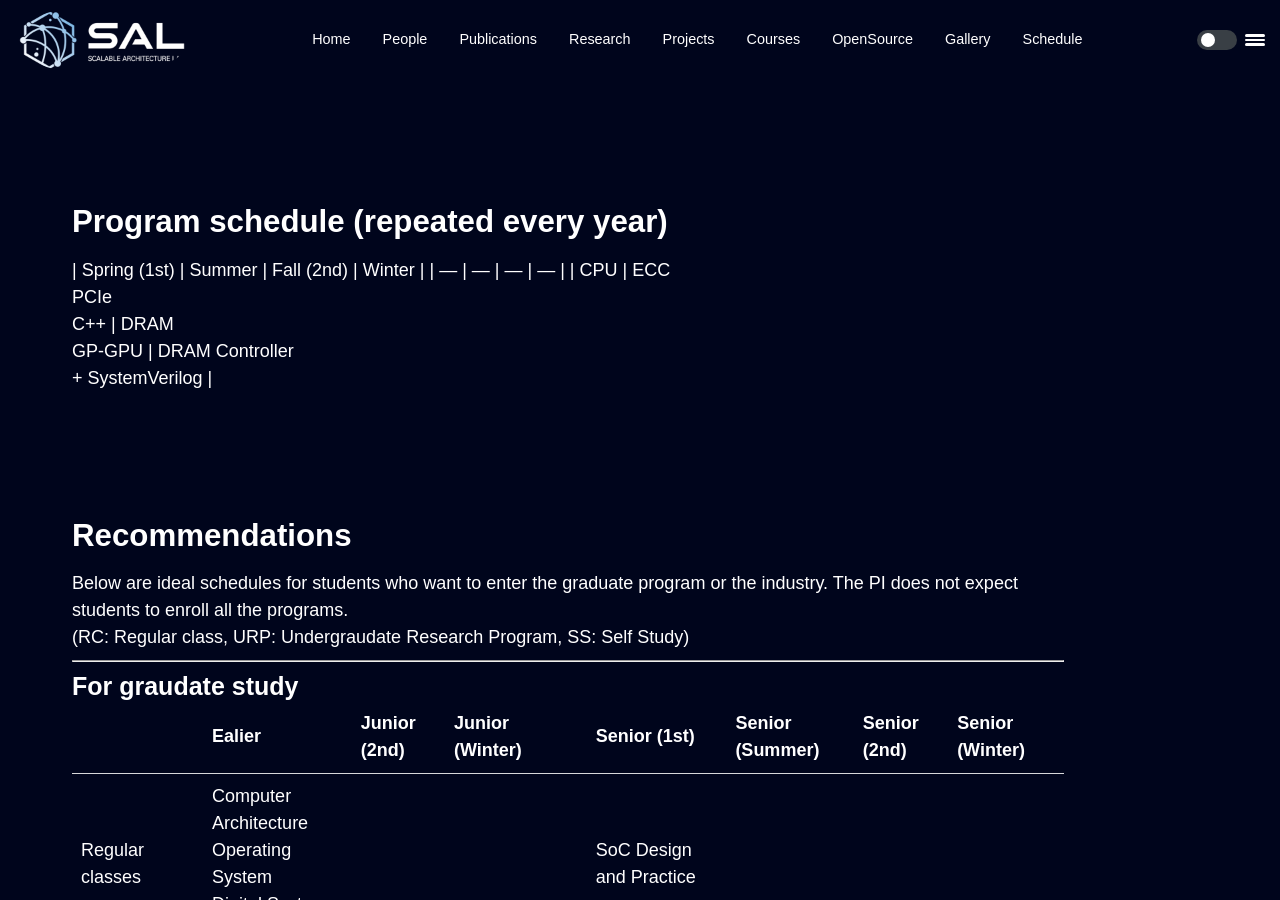
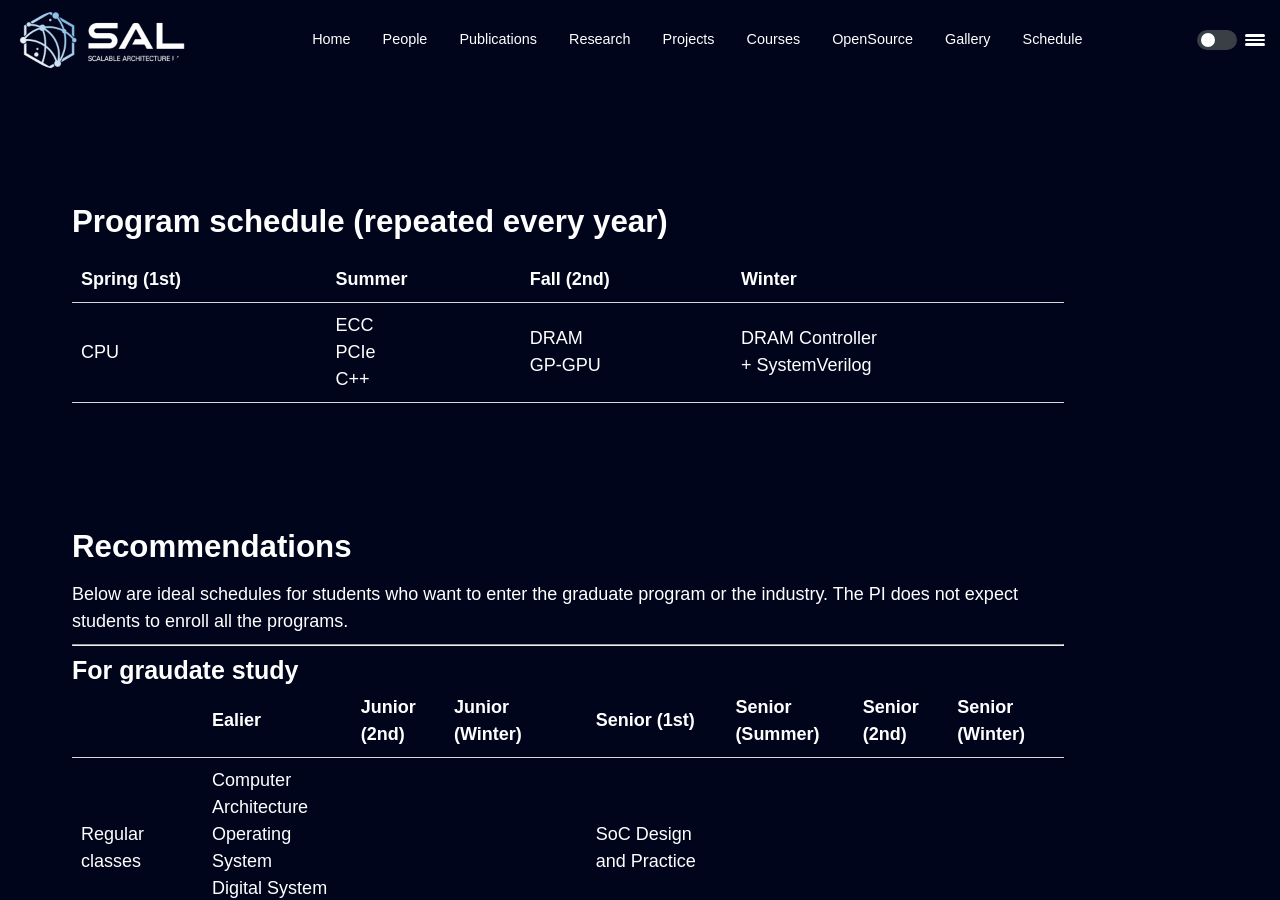
Before and after one commit to scalable-arch/scalable-arch.github.io, a Jekyll site: the page built from courses.md, in a window 1280 px wide and 900 px high, scrolled down 784 px. Built offline with Jekyll 4.4.1, drawn with Linux system fonts in a browser that asks for light colours.

Commit message:
Update courses.md

```diff
--- a/courses.md
+++ b/courses.md
@@ -27,14 +27,13 @@ layout: page
 Mostly run by graudate students for undergraduate students.
 
 ## Program schedule (repeated every year)
+
 | Spring (1st)    | Summer                   | Fall (2nd)              | Winter                               |
 | ---             | ---                      | ---                     | ---                                  |
 | CPU             | ECC <br> PCIe <br> C++   | DRAM <br> GP-GPU        | DRAM Controller <br> + SystemVerilog |
 
 ## Recommendations
 Below are ideal schedules for students who want to enter the graduate program or the industry. The PI does not expect students to enroll all the programs.
-
-(RC: Regular class, URP: Undergraudate Research Program, SS: Self Study)
 
 ---
 
```
